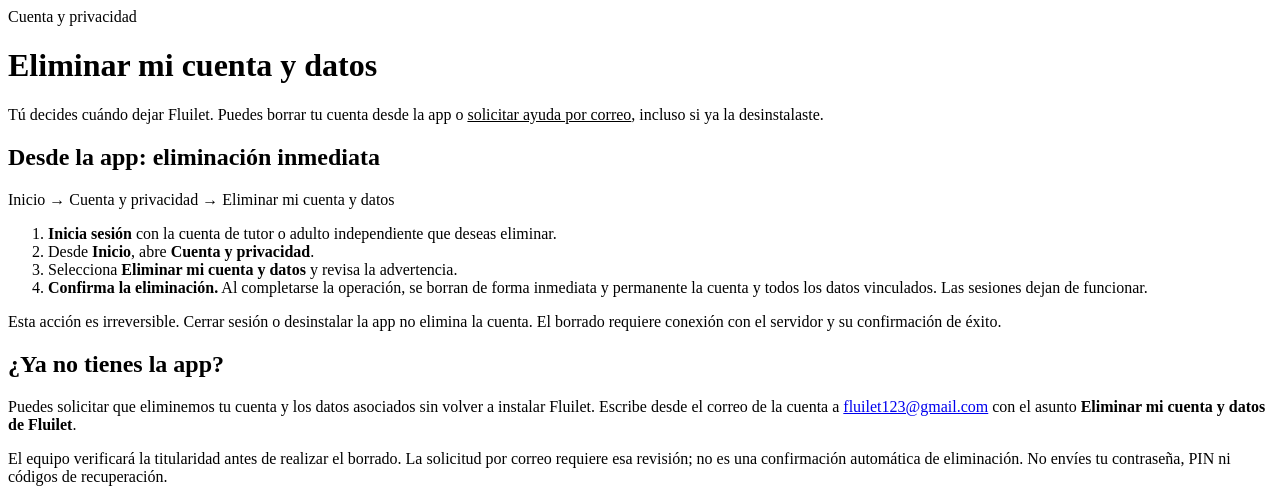
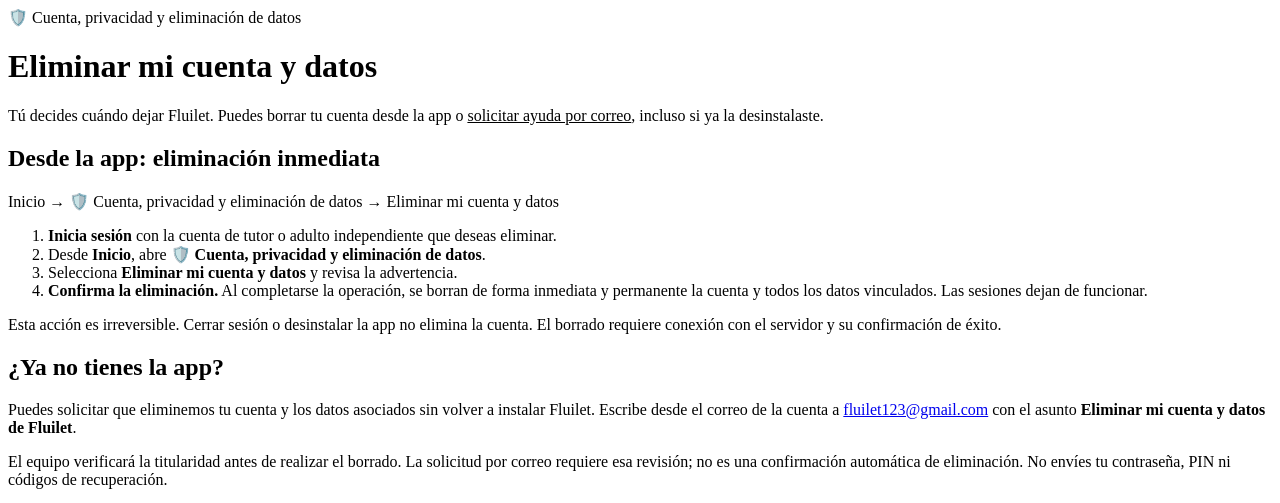
Before and after one commit to juanchito3110/fluilet-backend, a Python web app: template app/templates/delete_account.html in a window 1280 px wide. Shown: the top 503 px of the page. Run offline with Jinja, Linux system fonts and the light colour scheme; the template is opened without the code that fills it, so the values that code supplies are empty.

Commit message:
fix(privacy): match Android account and data deletion navigation title

```diff
--- a/app/templates/delete_account.html
+++ b/app/templates/delete_account.html
@@ -1,5 +1,5 @@
     <div class="hero">
-      <p class="eyebrow">Cuenta y privacidad</p>
+      <p class="eyebrow">🛡️ Cuenta, privacidad y eliminación de datos</p>
       <h1>Eliminar mi cuenta y datos</h1>
       <p>Tú decides cuándo dejar Fluilet. Puedes borrar tu cuenta desde la app o <a href="#sin-la-app" style="color:inherit">solicitar ayuda por correo</a>, incluso si ya la desinstalaste.</p>
     </div>
@@ -7,10 +7,10 @@
       <article aria-label="Cómo eliminar una cuenta de Fluilet">
         <section>
           <h2>Desde la app: eliminación inmediata</h2>
-          <span class="route">Inicio → Cuenta y privacidad → Eliminar mi cuenta y datos</span>
+          <span class="route">Inicio → 🛡️ Cuenta, privacidad y eliminación de datos → Eliminar mi cuenta y datos</span>
           <ol>
             <li><strong>Inicia sesión</strong> con la cuenta de tutor o adulto independiente que deseas eliminar.</li>
-            <li>Desde <strong>Inicio</strong>, abre <strong>Cuenta y privacidad</strong>.</li>
+            <li>Desde <strong>Inicio</strong>, abre <strong>🛡️ Cuenta, privacidad y eliminación de datos</strong>.</li>
             <li>Selecciona <strong>Eliminar mi cuenta y datos</strong> y revisa la advertencia.</li>
             <li><strong>Confirma la eliminación.</strong> Al completarse la operación, se borran de forma inmediata y permanente la cuenta y todos los datos vinculados. Las sesiones dejan de funcionar.</li>
           </ol>
--- a/app/templates/privacy.html
+++ b/app/templates/privacy.html
@@ -45,7 +45,7 @@
         <section>
           <h2>7. Tus derechos y los perfiles de menores</h2>
           <p>Puedes consultar tu información y solicitar su corrección, acceso o eliminación. El tutor administra los perfiles y cuentas infantiles vinculados; eliminar su cuenta elimina también esos perfiles y sus datos. Un adulto independiente puede eliminar su propia cuenta.</p>
-          <p>Desde la app, sigue <strong>Inicio → Cuenta y privacidad → Eliminar mi cuenta y datos</strong>. Si no tienes la app, <a href="/delete-account#sin-la-app">solicita la eliminación por correo</a>. Verificamos la titularidad antes de tramitar una solicitud de soporte y nunca pedimos que envíes tu contraseña.</p>
+          <p>Desde la app, sigue <strong>Inicio → 🛡️ Cuenta, privacidad y eliminación de datos → Eliminar mi cuenta y datos</strong>. Si no tienes la app, <a href="/delete-account#sin-la-app">solicita la eliminación por correo</a>. Verificamos la titularidad antes de tramitar una solicitud de soporte y nunca pedimos que envíes tu contraseña.</p>
           <p class="note">Consulta <a href="/delete-account">Eliminación de cuenta y datos</a> para ver los pasos completos y todo lo que se elimina.</p>
         </section>
       </article>
```
Also changed, not shown: tests/test_public_pages.py (+5 -1 lines).
